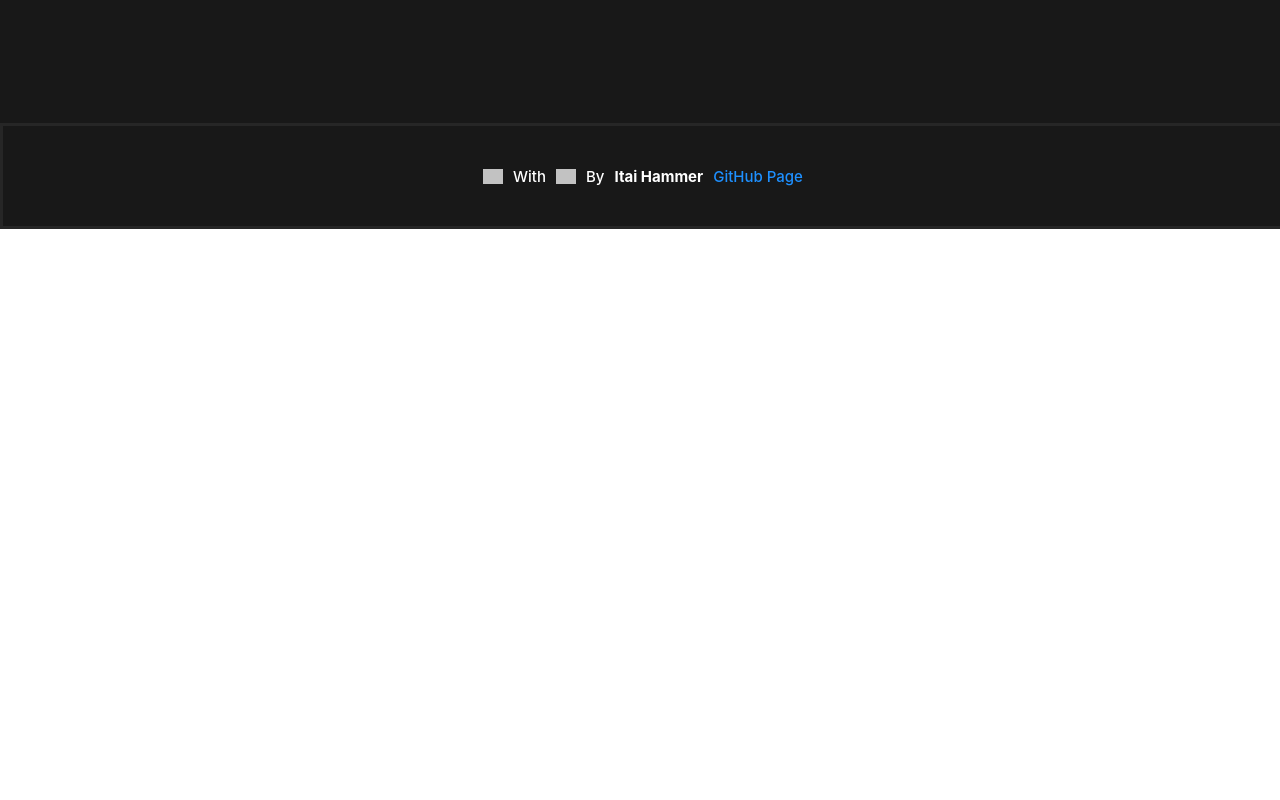
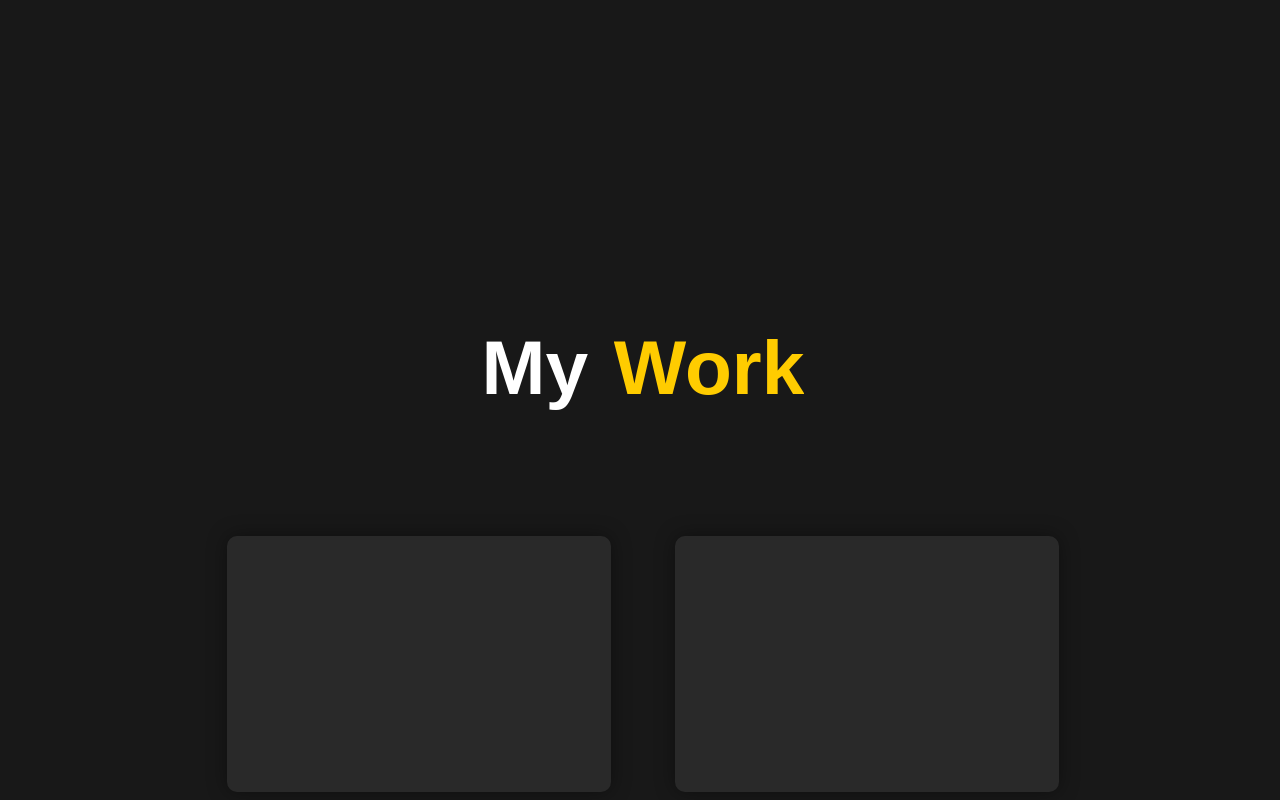
Before and after one commit to ItaiHammer/website, a React (Create React App) app: page / in a window 1280 px wide. Shown: the part 1680-2480 px from the top of the page. Before the commit the page ends 1909 px from the top, so only its background shows below. Built offline with nearby package versions, Linux system fonts and the light colour scheme; grey boxes are pictures that could not be loaded.

Commit message:
Added year in Footer

```diff
--- a/src/App.js
+++ b/src/App.js
@@ -16,7 +16,7 @@ function App() {
     <Header theme={theme} setTheme={setTheme} />
     <Body theme={theme} setTheme={setTheme} />
     <AboutMe/>
-    {/* <MyWork/> */}
+    <MyWork/>
     <Footer/>
   </div>);
 }
--- a/src/components/Footer.jsx
+++ b/src/components/Footer.jsx
@@ -10,7 +10,7 @@ export default function Footer () {
         <p className="footerp" >With</p>
         <img src="https://cdn2.iconfinder.com/data/icons/pittogrammi/142/80-512.png" className="footer-icons" />
         <p className="footerp" >By</p>
-        <h1 className="footerh1" >Itai Hammer</h1>
+        <h1 className="footerh1" >Itai Hammer 2020</h1>
         <a href="https://github.com/ItaiHammer/website" target="blank" className="footera" >GitHub Page</a>
     </div>);
 }
--- a/src/components/MyWork.jsx
+++ b/src/components/MyWork.jsx
@@ -23,8 +23,8 @@ export default function MyWork () {
             <h1 className="my-work-title" style={{color: '#FFCC00',userSelect: 'none' , cursor: 'pointer'}}>Work</h1>
         </div>
         <div className="work-popup-container">
-            <motion.div whileHover={{y: -50}} transition={{type: 'spring', mass: 3, damping: 15}} className="work-popup"></motion.div>
-            <motion.div whileHover={{y: -50}} transition={{duration: 0.5}} className="work-popup"></motion.div>
+            <motion.div whileHover={{y: -50}} transition={{type: 'spring', mass: 2, damping: 15}} className="work-popup"></motion.div>
+            <motion.div whileHover={{y: -50}} transition={{type: 'spring', mass: 2, damping: 15}} className="work-popup"></motion.div>
         </div>
         <br/><br/>
     </motion.div>);
```
Also changed, not shown: 6 other files (tests, documents, lock files or other folders).
